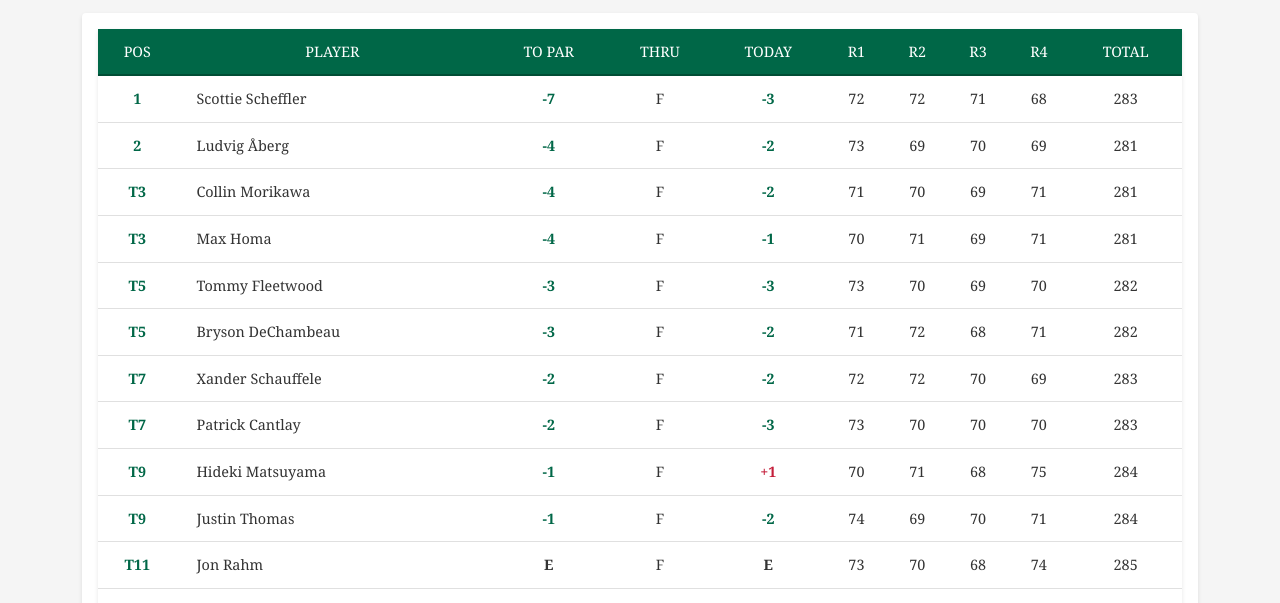
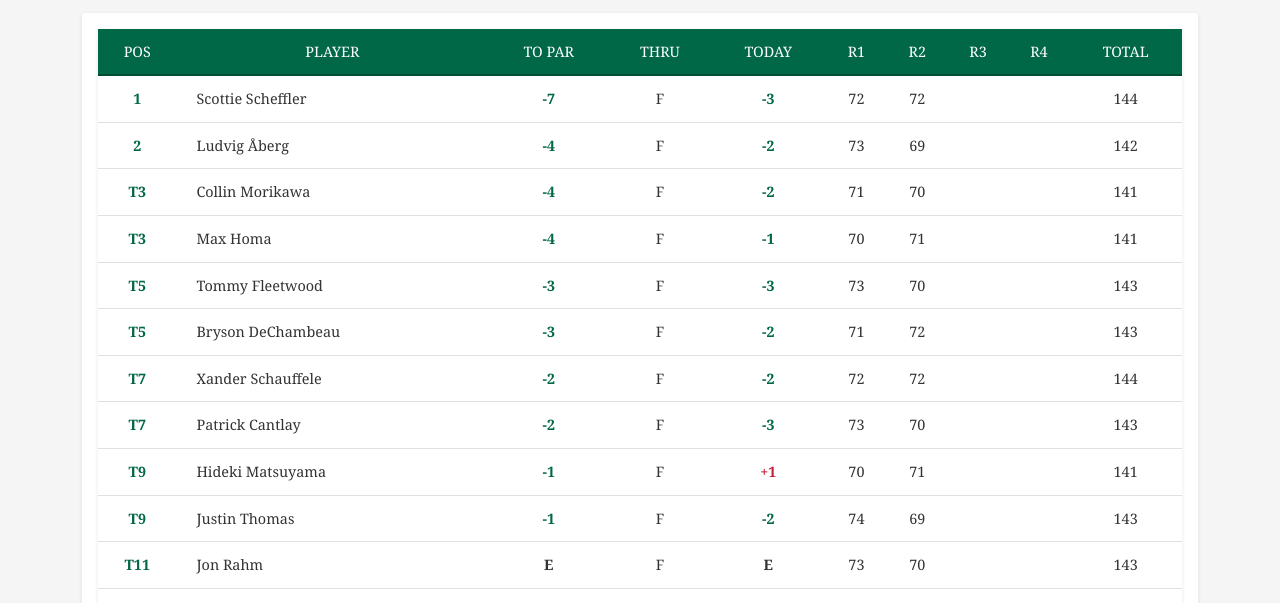
Before and after one commit to rocketballer/Leaderboard-GJG, a plain HTML site: page masters-leaderboard.html in a window 1280 px wide. Shown: the part 197-800 px from the top of the page. Drawn offline with nearby package versions, Linux system fonts and the light colour scheme.

Commit message:
Update leaderboard data to Round 2 scores

```diff
--- a/masters-leaderboard.html
+++ b/masters-leaderboard.html
@@ -37,7 +37,7 @@
                 <div class="d-flex justify-content-between align-items-center mb-3">
                     <div>
                         <span class="badge">LIVE</span>
-                        <span class="ms-2">Last updated: <span id="last-updated">April 14, 2024 3:45 PM ET</span></span>
+                        <span class="ms-2">Last updated: <span id="last-updated">April 12, 2024 3:45 PM ET</span></span>
                     </div>
                     <button id="refresh-btn" class="btn btn-outline-success">
                         <svg xmlns="http://www.w3.org/2000/svg" width="16" height="16" fill="currentColor" class="bi bi-arrow-clockwise" viewBox="0 0 16 16">
--- a/scripts.js
+++ b/scripts.js
@@ -1,20 +1,20 @@
 // Masters Tournament mock data
 const mastersData = [
-    { pos: "1", player: "Scottie Scheffler", toPar: "-7", thru: "F", today: "-3", r1: "72", r2: "72", r3: "71", r4: "68", total: "283", cut: "" },
-    { pos: "2", player: "Ludvig Åberg", toPar: "-4", thru: "F", today: "-2", r1: "73", r2: "69", r3: "70", r4: "69", total: "281", cut: "" },
-    { pos: "T3", player: "Collin Morikawa", toPar: "-4", thru: "F", today: "-2", r1: "71", r2: "70", r3: "69", r4: "71", total: "281", cut: "" },
-    { pos: "T3", player: "Max Homa", toPar: "-4", thru: "F", today: "-1", r1: "70", r2: "71", r3: "69", r4: "71", total: "281", cut: "" },
-    { pos: "T5", player: "Tommy Fleetwood", toPar: "-3", thru: "F", today: "-3", r1: "73", r2: "70", r3: "69", r4: "70", total: "282", cut: "" },
-    { pos: "T5", player: "Bryson DeChambeau", toPar: "-3", thru: "F", today: "-2", r1: "71", r2: "72", r3: "68", r4: "71", total: "282", cut: "" },
-    { pos: "T7", player: "Xander Schauffele", toPar: "-2", thru: "F", today: "-2", r1: "72", r2: "72", r3: "70", r4: "69", total: "283", cut: "" },
-    { pos: "T7", player: "Patrick Cantlay", toPar: "-2", thru: "F", today: "-3", r1: "73", r2: "70", r3: "70", r4: "70", total: "283", cut: "" },
-    { pos: "T9", player: "Hideki Matsuyama", toPar: "-1", thru: "F", today: "+1", r1: "70", r2: "71", r3: "68", r4: "75", total: "284", cut: "" },
-    { pos: "T9", player: "Justin Thomas", toPar: "-1", thru: "F", today: "-2", r1: "74", r2: "69", r3: "70", r4: "71", total: "284", cut: "" },
-    { pos: "T11", player: "Jon Rahm", toPar: "E", thru: "F", today: "E", r1: "73", r2: "70", r3: "68", r4: "74", total: "285", cut: "" },
-    { pos: "T11", player: "Viktor Hovland", toPar: "E", thru: "F", today: "-1", r1: "72", r2: "73", r3: "69", r4: "71", total: "285", cut: "" },
-    { pos: "T11", player: "Will Zalatoris", toPar: "E", thru: "F", today: "E", r1: "70", r2: "73", r3: "70", r4: "72", total: "285", cut: "" },
-    { pos: "T14", player: "Brooks Koepka", toPar: "+1", thru: "F", today: "+2", r1: "71", r2: "69", r3: "69", r4: "77", total: "286", cut: "" },
-    { pos: "T14", player: "Cameron Smith", toPar: "+1", thru: "F", today: "-3", r1: "72", r2: "73", r3: "73", r4: "68", total: "286", cut: "" },
+    { pos: "1", player: "Scottie Scheffler", toPar: "-7", thru: "F", today: "-3", r1: "72", r2: "72", r3: "", r4: "", total: "144", cut: "" },
+    { pos: "2", player: "Ludvig Åberg", toPar: "-4", thru: "F", today: "-2", r1: "73", r2: "69", r3: "", r4: "", total: "142", cut: "" },
+    { pos: "T3", player: "Collin Morikawa", toPar: "-4", thru: "F", today: "-2", r1: "71", r2: "70", r3: "", r4: "", total: "141", cut: "" },
+    { pos: "T3", player: "Max Homa", toPar: "-4", thru: "F", today: "-1", r1: "70", r2: "71", r3: "", r4: "", total: "141", cut: "" },
+    { pos: "T5", player: "Tommy Fleetwood", toPar: "-3", thru: "F", today: "-3", r1: "73", r2: "70", r3: "", r4: "", total: "143", cut: "" },
+    { pos: "T5", player: "Bryson DeChambeau", toPar: "-3", thru: "F", today: "-2", r1: "71", r2: "72", r3: "", r4: "", total: "143", cut: "" },
+    { pos: "T7", player: "Xander Schauffele", toPar: "-2", thru: "F", today: "-2", r1: "72", r2: "72", r3: "", r4: "", total: "144", cut: "" },
+    { pos: "T7", player: "Patrick Cantlay", toPar: "-2", thru: "F", today: "-3", r1: "73", r2: "70", r3: "", r4: "", total: "143", cut: "" },
+    { pos: "T9", player: "Hideki Matsuyama", toPar: "-1", thru: "F", today: "+1", r1: "70", r2: "71", r3: "", r4: "", total: "141", cut: "" },
+    { pos: "T9", player: "Justin Thomas", toPar: "-1", thru: "F", today: "-2", r1: "74", r2: "69", r3: "", r4: "", total: "143", cut: "" },
+    { pos: "T11", player: "Jon Rahm", toPar: "E", thru: "F", today: "E", r1: "73", r2: "70", r3: "", r4: "", total: "143", cut: "" },
+    { pos: "T11", player: "Viktor Hovland", toPar: "E", thru: "F", today: "-1", r1: "72", r2: "73", r3: "", r4: "", total: "145", cut: "" },
+    { pos: "T11", player: "Will Zalatoris", toPar: "E", thru: "F", today: "E", r1: "70", r2: "73", r3: "", r4: "", total: "143", cut: "" },
+    { pos: "T14", player: "Brooks Koepka", toPar: "+1", thru: "F", today: "+2", r1: "71", r2: "69", r3: "", r4: "", total: "140", cut: "" },
+    { pos: "T14", player: "Cameron Smith", toPar: "+1", thru: "F", today: "-3", r1: "72", r2: "73", r3: "", r4: "", total: "145", cut: "" },
     { pos: "MC", player: "Jordan Spieth", toPar: "+5", thru: "F", today: "+2", r1: "75", r2: "74", r3: "", r4: "", total: "149", cut: "CUT" },
     { pos: "MC", player: "Rory McIlroy", toPar: "+4", thru: "F", today: "+1", r1: "74", r2: "74", r3: "", r4: "", total: "148", cut: "CUT" },
     { pos: "MC", player: "Dustin Johnson", toPar: "+4", thru: "F", today: "+2", r1: "72", r2: "76", r3: "", r4: "", total: "148", cut: "CUT" },
```
